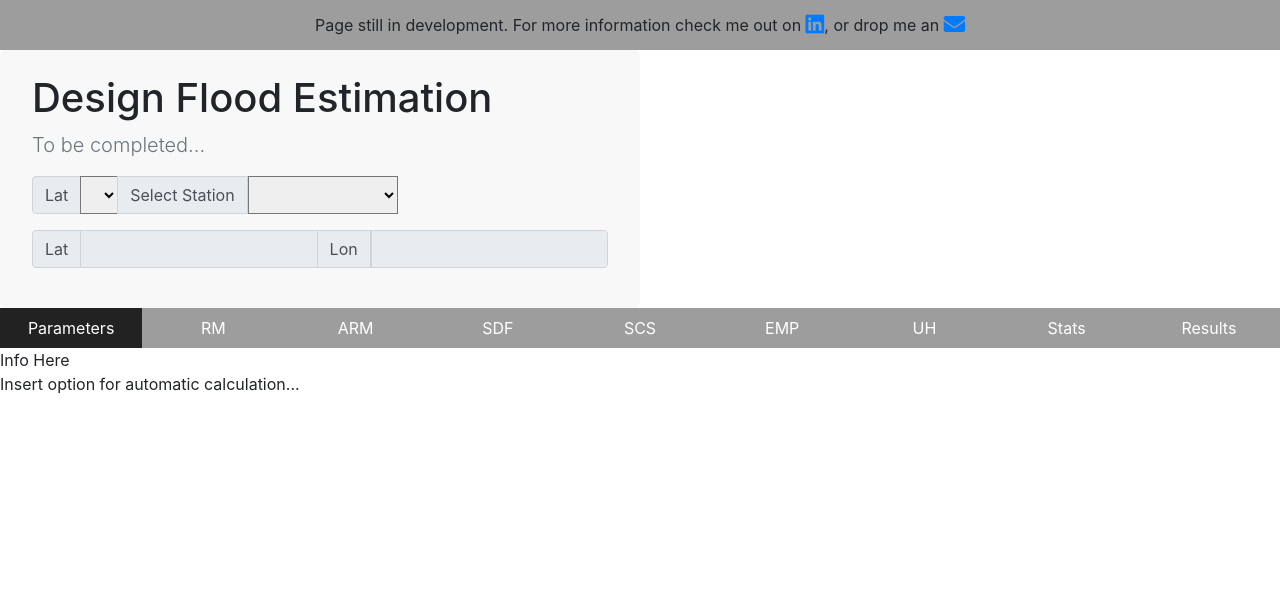
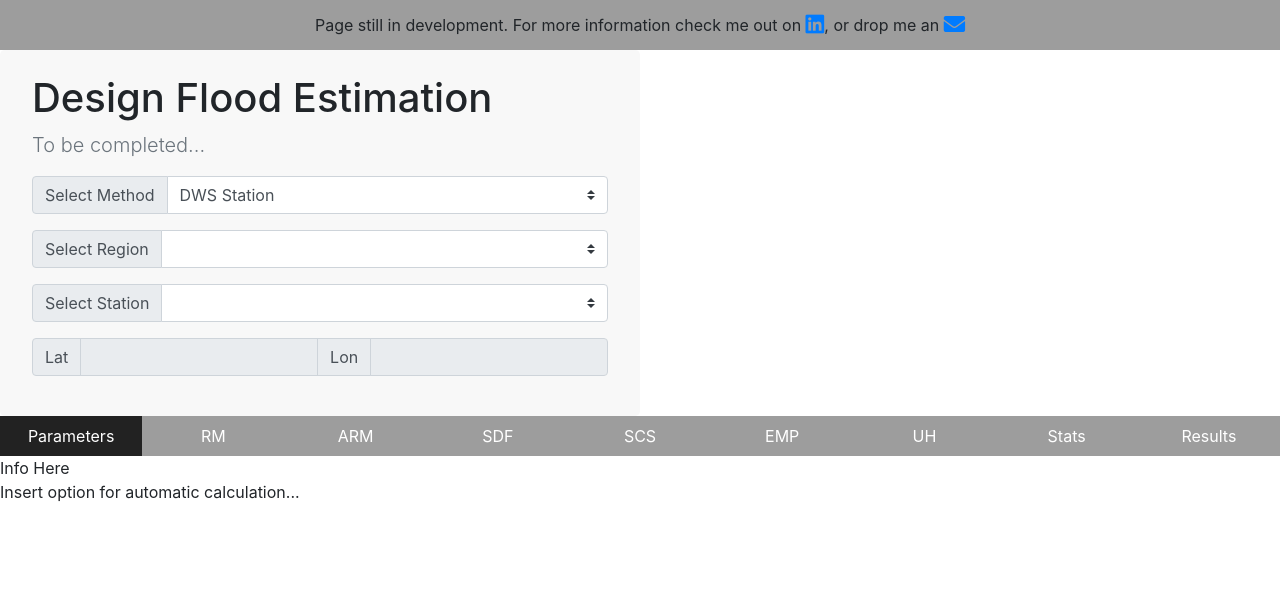
Before and after one commit to JPKavCal/NFSPWeb, a Django app: page /K52748/dfe/ in a window 1280 px wide. Shown: the top 616 px of the page. Run offline with Django 3.2, Linux system fonts and the light colour scheme; the visitor is signed in with stand-in values (Sample User, id 1); lists and menus that the app fills with data are empty; some libraries are stand-ins or nearby versions.

Commit message:
dfe refinement

```diff
--- a/NFSPWebsite/settings.py
+++ b/NFSPWebsite/settings.py
@@ -177,6 +177,7 @@ LEAFLET_CONFIG = {
     'DEFAULT_ZOOM': 6,
     'MIN_ZOOM': 3,
     'MAX_ZOOM': 20,
+    # 'TAP': False,
     'SCALE': 'metric',
     # 'SRID': 4326,
     'TILES': [("OpenStreetMap", 'https://{s}.tile.openstreetmap.org/{z}/{x}/{y}.png',
--- a/static/gebruikers/NFSP.css
+++ b/static/gebruikers/NFSP.css
@@ -27,8 +27,8 @@ footer {
     /*background-color: #858585;*/
 }
 
-#station_dd {
-    width: 150px;
+#Lon {
+    margin-left: -1px;
 }
 
 #main {
@@ -44,7 +44,8 @@ footer {
 
 #dfe_map {
     width:  100%;
-    height: 350px;
+    height:  100%;
+    min-height: 350px;
     z-index: 0;
 }
 
--- a/templates/gaugedata/dfe.html
+++ b/templates/gaugedata/dfe.html
@@ -18,25 +18,40 @@
 
     <div class="row mx-0">
         <div class="col-md-6 jumbotron py-4 mb-0">
-          <h1 class="jumbotron-heading">Design Flood Estimation</h1>
-          <p class="lead text-muted">To be completed...</p>
+            <h1 class="jumbotron-heading">Design Flood Estimation</h1>
+            <p class="lead text-muted">To be completed...</p>
+
+            <div class="input-group mb-3">
+              <div class="input-group-prepend">
+                <span class="input-group-text">Select Method</span>
+              </div>
+              <select class="custom-select" id="dfe_method">
+                    <option value="dws">DWS Station</option>
+                    <option value="latlon">Coordinate - inactive</option>
+                    <option value="manual">Manual - inactive</option>
+              </select>
+            </div>
+
             <form method="POST">
             {% csrf_token %}
 
-            <div class="input-group mb-3">
+            <div class="input-group mb-3 dws">
               <div class="input-group-prepend">
-                <span class="input-group-text">Lat</span>
+                <span class="input-group-text">Select Region</span>
               </div>
-              <select class="rounded-0" id="region">
+              <select class="custom-select" id="region">
                     <option value=""></option>
                 {% for region in regions %}
                     <option value="{{ region }}">{{ region }}</option>
                 {% endfor %}
               </select>
-              <div class="input-group-append">
+            </div>
+
+            <div class="input-group mb-3 dws">
+              <div class="input-group-prepend">
                 <span class="input-group-text">Select Station</span>
               </div>
-              <select class="rounded-0" id="station_dd">
+              <select class="custom-select" id="station_dd">
                     <option value=""></option>
 {#                {% for gauge in gauges %}#}
 {#                    <option value="{{ gauge.pk }}">{{ gauge.pk }}</option>#}
@@ -44,7 +59,7 @@
                 </select>
             </div>
 
-            <div class="input-group mb-3">
+            <div class="input-group mb-3 dws latlon">
               <div class="input-group-prepend">
                 <span class="input-group-text">Lat</span>
               </div>
@@ -59,7 +74,7 @@
             </form>
         </div>
         <div class="col-md-6 p-0">
-            {% leaflet_map "dfe_map" callback="map_init_basic" %}
+            {% leaflet_map "dfe_map" callback="dfe_map_init_basic" %}
         </div>
     </div>
 
@@ -117,7 +132,7 @@
         var markersHolder = [];
         var polyHolder = [];
 
-        function map_init_basic (map, options) {
+        function dfe_map_init_basic (map, options) {
             map.resetviewControl.remove();
             mapsPlaceholder.push(map);
             if ("{{ name }}".length == 6) {
@@ -189,5 +204,10 @@
             getStationData();
         });
 
+        {#$("#dfe_method").change(function() {#}
+        {#    $('.colors').hide();#}
+        {#    $('#' + $(this).val()).show();#}
+        {# });#}
+
     </script>
 {% endblock %}
--- a/templates/gaugedata/gauges.html
+++ b/templates/gaugedata/gauges.html
@@ -15,9 +15,7 @@
 
 {% block body_block %}
 
-{#<div id="map">#}
-{% leaflet_map "gauges_map" callback="map_init_basic" %}
-{#</div>#}
+{% leaflet_map "gauges_map" callback="gauges_map_init_basic" %}
 
 {% endblock %}
 
@@ -30,7 +28,7 @@
       mapsPlaceholder.push(this); // Use whatever global scope variable you like.
     });
 
-   function map_init_basic (map, options) {
+   function gauges_map_init_basic (map) {
 
     // map.invalidateSize()
    	var markers = L.markerClusterGroup();
```
